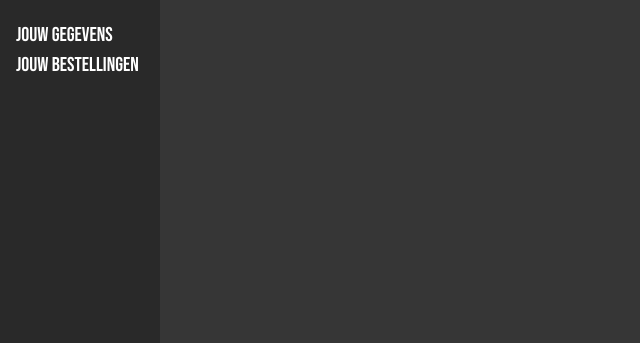
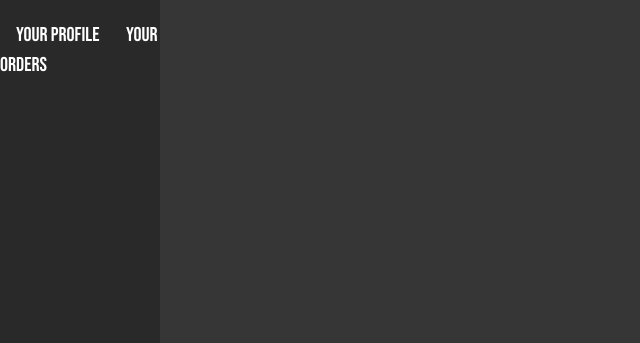
Before and after one commit to wgeboers/StilteAUBv, a PHP site: page /stiltaubv/dashboardView.php in a window 1280 px wide. Shown: the part 77-420 px from the top of the page, without its empty margins (0-640 px from the left). Run offline with PHP 8.4, Linux system fonts and the light colour scheme; the visitor is signed in with stand-in values (Sample User, id 1); data comes from the database, SQL or seed files in the repository; some libraries are stand-ins or nearby versions.

Commit message:
lang update sidenav

```diff
--- a/sidenav.php
+++ b/sidenav.php
@@ -1,5 +1,13 @@
 <!doctype HTML>
-
+<?php
+if($_SESSION['lang'] === 'lang_nl') {
+        $infoTitle = 'Jouw gegevens';
+        $orderTitle = 'Jouw bestellingen';
+} elseif($_SESSION['lang'] === 'lang_en') {
+        $infoTitle = 'Your profile';
+        $orderTitle = 'Your orders';
+}
+?>
 <div class="sidenav">
         <?php if($_SESSION['type'] === 'employee') { ?>
                 <a href="employeesView.php">Medewerkers</a>
@@ -9,12 +17,9 @@
                 <a href="productsView.php">Artikelen</a>
                 <a href="imagesView.php">Afbeeldingen</a>
         <?php
-        }
-        ?>
-        <?php if($_SESSION['type'] === 'user') { ?>
-                <a href='userInfo.php'>Jouw gegevens</a>
-                <a href='userOrders.php'>Jouw bestellingen</a>
-        <?php
+        } if($_SESSION['type'] === 'user') {
+                echo "<a href='userInfo.php'>{$infoTitle}</a>
+                <a href='userOrders.php'>{$orderTitle}</a>";
         }
         ?>
 </div>
```
